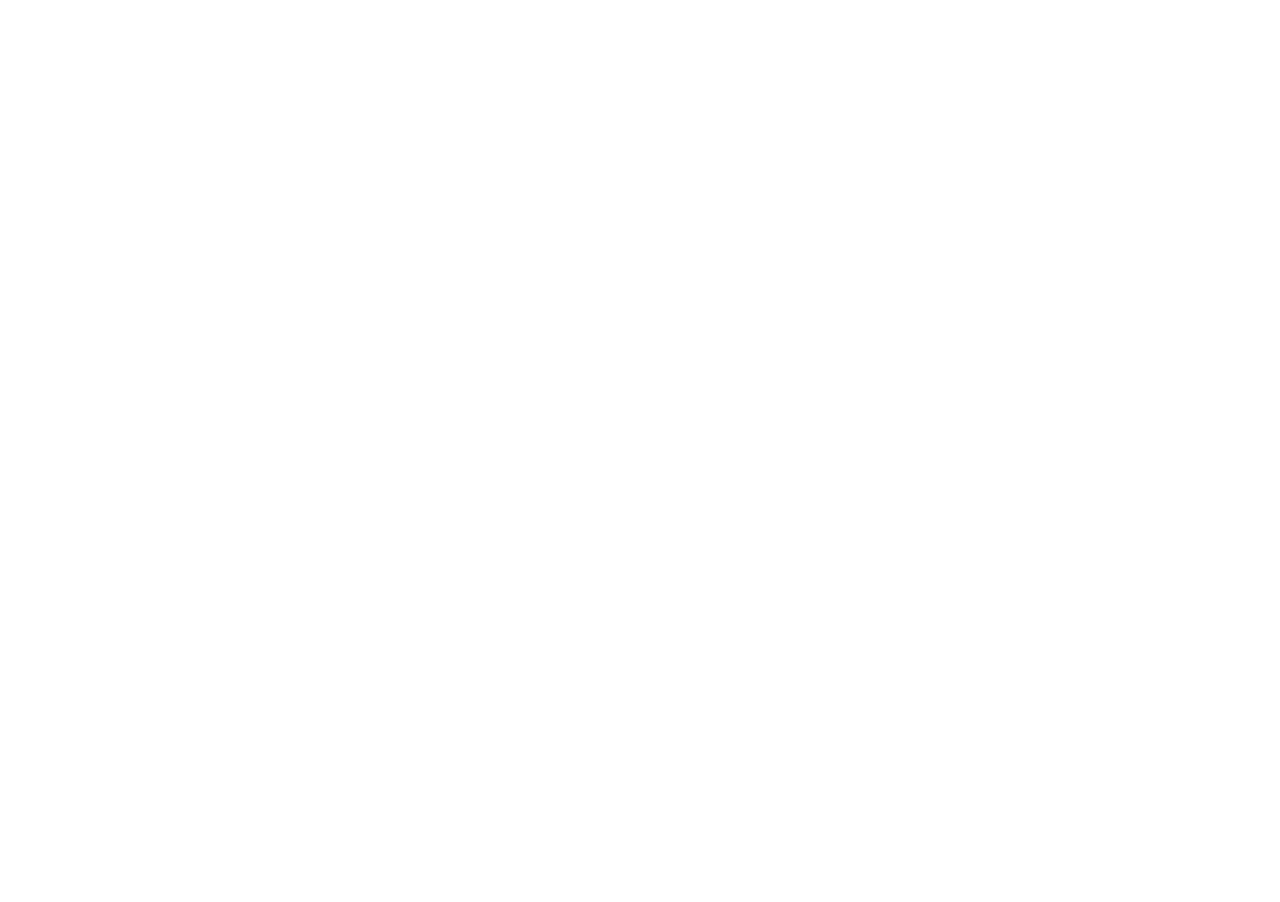
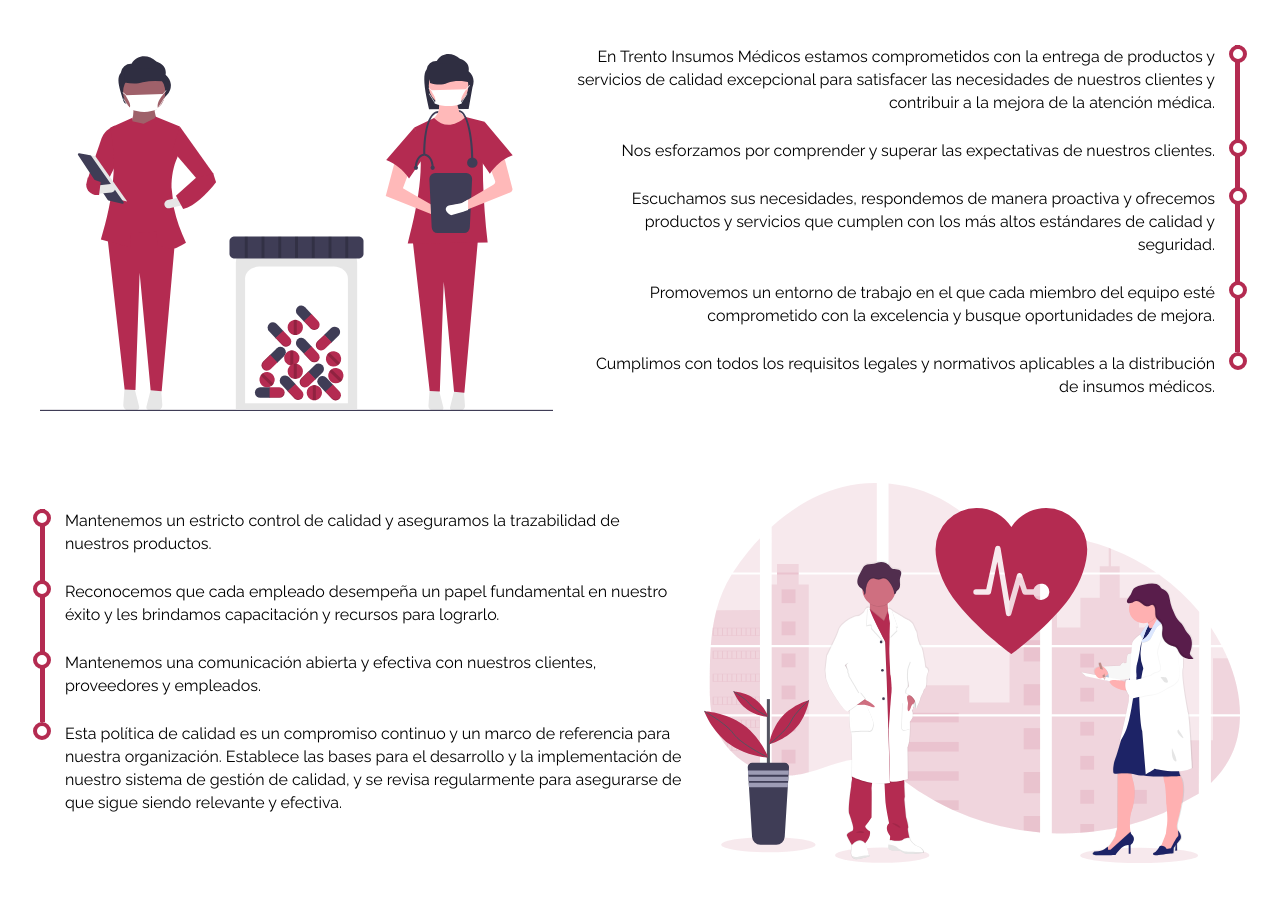
Before and after one commit to j-belec/trento, a React (Create React App) app: page / in a window 1280 px wide. Shown: the part 1780-2682 px from the top of the page. Before the commit the page ends 1724 px from the top, so only its background shows below. Built offline with nearby package versions, Linux system fonts and the light colour scheme.

Commit message:
QualityPolitics finished

```diff
--- a/src/App.jsx
+++ b/src/App.jsx
@@ -4,6 +4,7 @@
 import { useState } from "react";
 import Header from "./Components/Header";
 import Services from "./Components/Services";
+import QualityPolitics from "./Components/QualityPolitics";
 
 const overlays = document.getElementById("overlays");
 
@@ -21,6 +22,7 @@
       <Header mobNavOpen={mobileNavOpen} onMenuClick={toggleNav} />
       <AboutUs />
       <Services />
+      <QualityPolitics />
     </div>
   );
 }
--- a/src/Components/QualityPolitics.jsx
+++ b/src/Components/QualityPolitics.jsx
@@ -1,5 +1,67 @@
 function QualityPolitics() {
-  return <section></section>;
+  return (
+    <section className="qp">
+      <h2 className="qp__title">Política de calidad</h2>
+      <div className="qp-part1">
+        <div className="qp-part1__img-container">
+          <img src="qp-top.svg" alt="" className="qp-part1__img" />
+        </div>
+        <div className="qp-part1__text-container">
+          <p className="qp-part1__text">
+            En Trento Insumos Médicos estamos comprometidos con la entrega de
+            productos y servicios de calidad excepcional para satisfacer las
+            necesidades de nuestros clientes y contribuir a la mejora de la
+            atención médica.
+          </p>
+
+          <p className="qp-part1__text">
+            Nos esforzamos por comprender y superar las expectativas de nuestros
+            clientes.
+          </p>
+          <p className="qp-part1__text">
+            Escuchamos sus necesidades, respondemos de manera proactiva y
+            ofrecemos productos y servicios que cumplen con los más altos
+            estándares de calidad y seguridad.
+          </p>
+          <p className="qp-part1__text">
+            Promovemos un entorno de trabajo en el que cada miembro del equipo
+            esté comprometido con la excelencia y busque oportunidades de
+            mejora.
+          </p>
+          <p className="qp-part1__text">
+            Cumplimos con todos los requisitos legales y normativos aplicables a
+            la distribución de insumos médicos.
+          </p>
+        </div>
+      </div>
+      <div className="qp-part2">
+        <div className="qp-part2__text-container">
+          <p className="qp-part2__text">
+            Mantenemos un estricto control de calidad y aseguramos la
+            trazabilidad de nuestros productos.
+          </p>
+          <p className="qp-part2__text">
+            Reconocemos que cada empleado desempeña un papel fundamental en
+            nuestro éxito y les brindamos capacitación y recursos para lograrlo.
+          </p>
+          <p className="qp-part2__text">
+            Mantenemos una comunicación abierta y efectiva con nuestros
+            clientes, proveedores y empleados.
+          </p>
+          <p className="qp-part2__text">
+            Esta política de calidad es un compromiso continuo y un marco de
+            referencia para nuestra organización. Establece las bases para el
+            desarrollo y la implementación de nuestro sistema de gestión de
+            calidad, y se revisa regularmente para asegurarse de que sigue
+            siendo relevante y efectiva.
+          </p>
+        </div>
+        <div className="qp-part2__img-container">
+          <img src="qp-bottom.svg" alt="" className="qp-part2__img" />
+        </div>
+      </div>
+    </section>
+  );
 }
 
 export default QualityPolitics;
--- a/src/sass/layout/_qualityPolitics.scss
+++ b/src/sass/layout/_qualityPolitics.scss
@@ -0,0 +1,110 @@
+.qp {
+  max-width: 120rem;
+  margin: 0 auto;
+  margin-bottom: 12rem;
+
+  &__title {
+    font-size: $fs-section-heading;
+    text-align: center;
+    color: #444;
+    margin-bottom: $spacing-5;
+  }
+
+  &-part1 {
+    display: flex;
+    align-items: center;
+    gap: 2rem;
+    margin-bottom: 6rem;
+
+    &__img-container {
+      width: 100%;
+    }
+
+    &__img {
+      width: 100%;
+    }
+
+    &__text-container {
+      display: flex;
+      flex-direction: column;
+      line-height: 23px;
+      width: 130%;
+    }
+
+    &__text {
+      position: relative;
+      font-size: $fs-text;
+      text-align: end;
+      border-right: 5px solid #b42b51;
+
+      padding-right: 2rem;
+      padding-bottom: 2.5rem;
+    }
+
+    &__text:last-child {
+      font-size: $fs-text;
+      border-right: 5px solid transparent;
+    }
+
+    &__text::after {
+      position: absolute;
+      content: "";
+      top: 0;
+      right: -1.19rem;
+      width: 1rem;
+      height: 1rem;
+      border: 4px solid #b42b51;
+      border-radius: 50%;
+      background-color: #fff;
+      z-index: 100;
+    }
+  }
+
+  &-part2 {
+    display: flex;
+    align-items: center;
+    gap: 2rem;
+
+    &__img-container {
+      width: 100%;
+    }
+
+    &__img {
+      width: 100%;
+    }
+
+    &__text-container {
+      display: flex;
+      flex-direction: column;
+      line-height: 23px;
+      width: 120%;
+    }
+
+    &__text {
+      position: relative;
+      font-size: $fs-text;
+      border-left: 5px solid #b42b51;
+
+      padding-left: 2rem;
+      padding-bottom: 2.5rem;
+    }
+
+    &__text:last-child {
+      font-size: $fs-text;
+      border-left: 5px solid transparent;
+    }
+
+    &__text::after {
+      position: absolute;
+      content: "";
+      top: 0;
+      left: -1.19rem;
+      width: 1rem;
+      height: 1rem;
+      border: 4px solid #b42b51;
+      border-radius: 50%;
+      background-color: #fff;
+      z-index: 100;
+    }
+  }
+}
--- a/src/sass/layout/_services.scss
+++ b/src/sass/layout/_services.scss
@@ -44,7 +44,7 @@
     align-items: center;
     gap: 2rem;
 
-    transition: all 0.2s;
+    transition: all 0.2s ease-out;
   }
 
   &__card:hover {
--- a/src/sass/main.scss
+++ b/src/sass/main.scss
@@ -13,5 +13,6 @@
 @import "./layout/header";
 @import "./layout/mobileNav";
 @import "./layout/services";
+@import "./layout/qualityPolitics";
 
 // @import "sections/";
```
Also changed, not shown: public/qp-bottom.svg (added), public/qp-top.svg (added).
